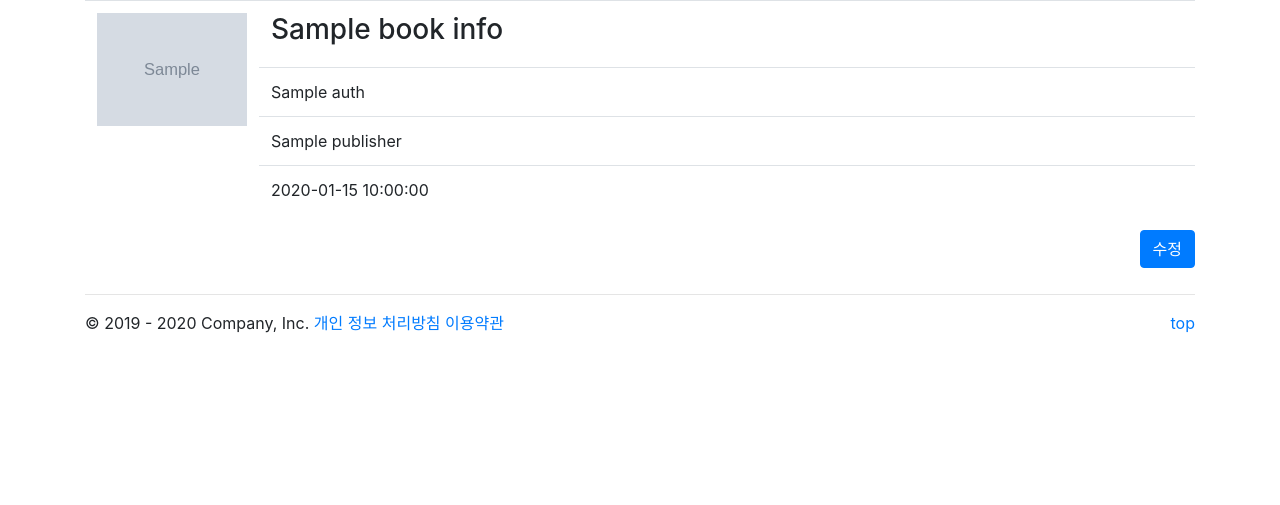
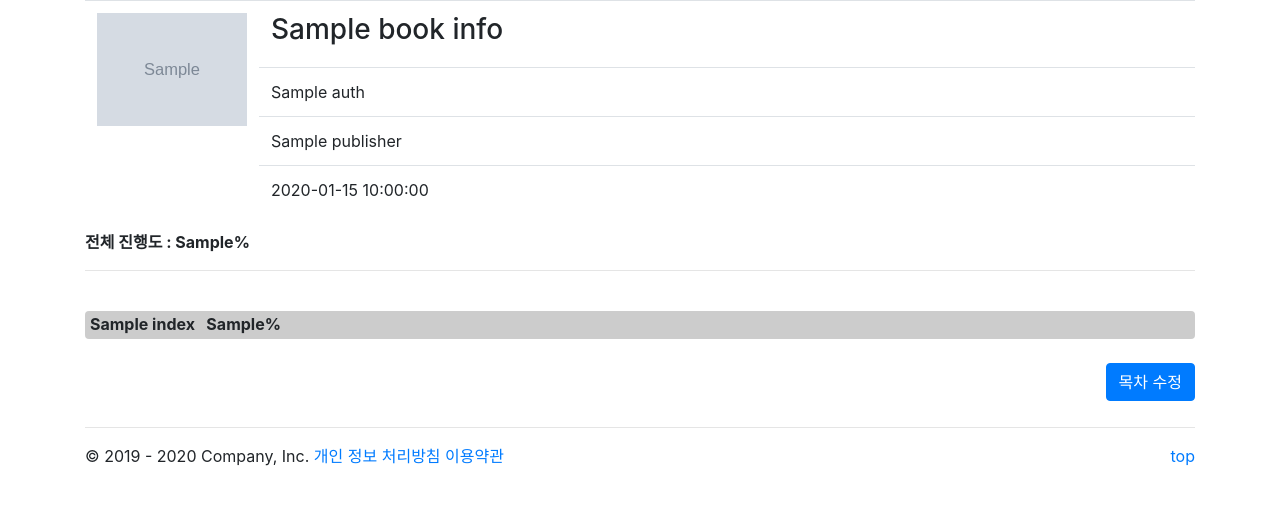
Before and after one commit to tmd9936/ys-flask-project, a Flask app: template project/templates/book/view.html in a window 1280 px wide. Shown: the part 99-604 px from the top of the page. Run offline with Flask 2, Linux system fonts and the light colour scheme; the template is opened without the code that fills it: most values are stand-ins (such as "Sample title", 1, 10 or a date in 2020); grey boxes marked "Sample" are stand-in pictures; some libraries are stand-ins or nearby versions.

Commit message:
수정, 퍼센트적용까지 완료

```diff
--- a/project/static/css/book_modify.css
+++ b/project/static/css/book_modify.css
@@ -3,7 +3,7 @@
 }
 
 .index-group {
-    width: 80%;
+    width: 90%;
 }
 
 .depth-0 {
@@ -11,11 +11,11 @@
 }
 
 .depth-1 {
-    margin-left: 10%;
+    margin-left: 5%;
 }
 
 .depth-2 {
-    margin-left: 20%;
+    margin-left: 10%;
 }
 
 #sortable { list-style-type: none; margin: 0; padding: 0; }
--- a/project/templates/book/list.html
+++ b/project/templates/book/list.html
@@ -36,6 +36,5 @@
         {% endfor %}
     </tbody>
 </table>
-<h1>1회독 2회독</h1>
 
 {% endblock content%}
--- a/project/templates/book/modify.html
+++ b/project/templates/book/modify.html
@@ -79,7 +79,7 @@
             var item = '<li class="ui-state-default ui-sortable-handle"> \
                     <div class="input-group index-group">\
                         <input type="hidden" class="depth" name="depth" value="0">\
-                        <input type="hidden" class="id" name="id">\
+                        <input type="hidden" class="index-id" name="index_id" value="">\
                         <input type="text" id="index_'+ (load_index_cnt + add_index_cnt) +'" depth="0" class="form-control depth-'+ (load_index_cnt + add_index_cnt) +'" placeholder="목차" name="book_index" value="">\
                         <div class="input-group-append">\
                             <button class="btn btn-outline-secondary" type="button" onclick="delete_index(\'#index_'+ (load_index_cnt + add_index_cnt) +'\')">Del</button>\
--- a/project/templates/book/view.html
+++ b/project/templates/book/view.html
@@ -1,10 +1,98 @@
 {% extends 'base.html' %}
 {% block content %}
+<link rel="stylesheet" href="{{url_for('static', filename='css/book_modify.css')}}">
+
 <style>
-    .book_img {
-        width: 150px;
+    .progress {
+        background-color: #cccccc;
+    }
+    .progress-bar {
+        background-color: #bbbbbb;
+    }
+    .index-str {
+        margin-left: 5px;
+        font-weight: bold;
+        font-size: medium;
+        /* position: absolute; */
+        margin-top: 13px;
+    }
+    .index-str-r {
+        font-weight: bold;
+        font-size: medium;
+        /* position: absolute; */
+        margin-top: 13px;
+    }
+    .index-str-box {
+        position: absolute;
+        display: flex;
+        -webkit-justify-content: space-between;
+        justify-content: space-between;
+        flex-direction:row;
     }
 </style>
+
+<script>
+    $(document).ready(function(){
+
+        $(".progress").on("click", function(e) {
+            // 내가 클릭한 곳의 X좌표
+            let startX = e.clientX;
+
+            // 해당 돔의 길이
+            let dom_width = $(this).innerWidth();
+
+            // 해당 돔의 왼쪽 좌표
+            let dom_position = $(this).position().left;
+
+            let depth = $(this).children("[name='depth']").val();
+            let click_position = (startX-dom_position);
+            let m_left = $(this).css("margin-left");
+            m_left = Number(m_left.replace("px", ""));
+
+            if (depth !='0')
+                click_position -= m_left;
+            let per = Math.round(click_position / dom_width *100);
+
+            // 프로그래스바 길이 조정
+            $(this).children('.progress-bar').css("width", per+"%");
+            // 선택된 목차의 퍼센트 값 조정
+            $(this).children('.index-str-box').children('.index-str-r')
+                                    .children('.per-study').text(Math.round(per));
+
+            // 전체 진행도 계산
+            let pers = $("[name='per-study']");
+            let sum_per = 0;
+            for (const per of pers) {
+                sum_per += Number($(per).text());
+
+            }
+
+            let index_id = $(this).children('.index-id').val();
+            let per_all_study = Math.round(sum_per/pers.length)
+
+            // 전체 진행도 표시
+            $("#all-per-study").html("<b>전체 진행도 : " + per_all_study + "%</b>");
+            $.ajax({
+                url:"{{url_for('book.update_per', index_id='indexid', book_id=book_info._id)}}".replace("indexid",index_id),
+                cache:false,
+                dataType:"JSON",
+                type:"post",
+                data:{
+                    "per_study":per,
+                    "per_all_study":per_all_study
+                },
+                success : function(data) {
+                    console.log("ok");
+                },
+                error : function(data) {
+                    console.log(data)
+                }
+            });
+        });
+
+    });
+
+</script>
 
 <table class="table">
     <tr>
@@ -18,13 +106,37 @@
         <td>{{book_info.publisher}}</td>
     </tr>
     <tr>
-        <td>{{book_info.publish_date}}</td>
+        <td >{{book_info.publish_date}}</td>
     </tr>
 </table>
+<span id="all-per-study">
+    <b>
+        전체 진행도 : {{book_info.per_all_study}}%
+    </b>
+</span>
+<hr>
 
-<!-- div 안에 슬라이딩이랑 목차까지 다 들어가 있음 -->
 
-<a class="btn btn-primary float-right" href="{{url_for('book.book_modify', member_id=session['id'], book_num=book_info.book_num)}}" >수정</a>
+<br>
+
+{% for index in book_indexes %}
+    <div class="progress-container">
+        <div class="progress depth-{{index.depth}}" style="height: 1.8rem;" >
+            <input type="hidden" class="depth" name="depth" value="{{index.depth}}">
+            <input type="hidden" class="index-id" name="index_id" value="{{index._id}}">
+            <div class="progress-bar" role="progressbar" style="width: {{index.per_study}}%; height: 1.8rem !important;" aria-valuenow="100" aria-valuemin="0" aria-valuemax="100">
+            </div>
+            <div class="index-str-box">
+                <p class="index-str">{{index.name}}&nbsp;&nbsp;&nbsp;</p>
+                <p class="index-str-r float-right"><span name="per-study" class="per-study">{{index.per_study}}</span>%</p>
+            </div>
+        </div>
+    </div>
+    <br>
+{% endfor %}
+
+<a class="btn btn-primary float-right" href="{{url_for('book.book_modify', member_id=session['id'], book_num=book_info.book_num)}}" >목차 수정</a>
 <br><br>
 <hr>
+
 {% endblock content %}
```
Also changed, not shown: project/books/routes.py (+60 -27 lines).
